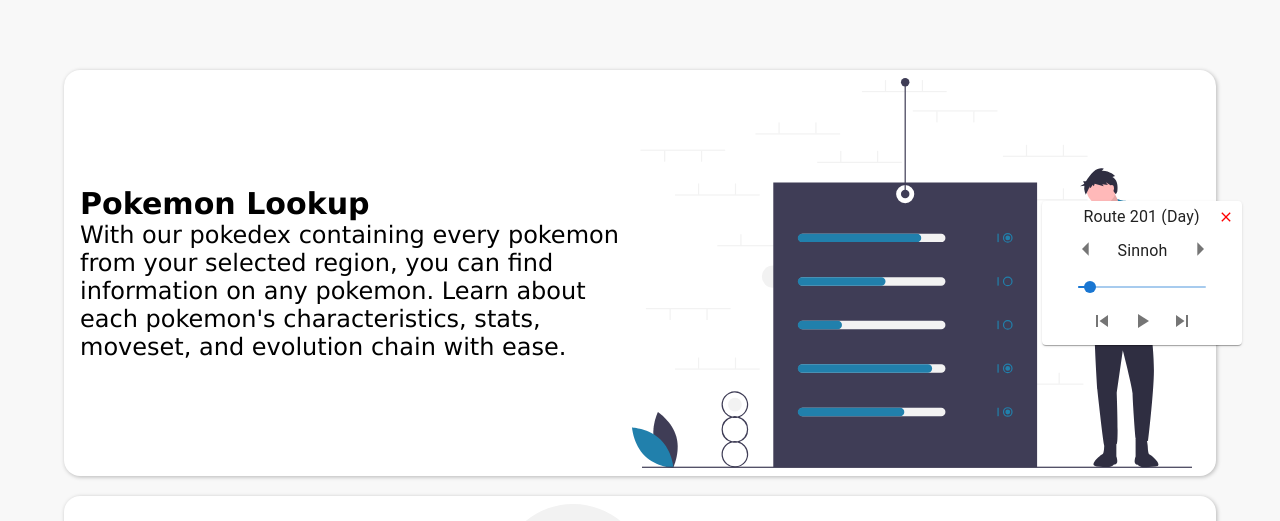
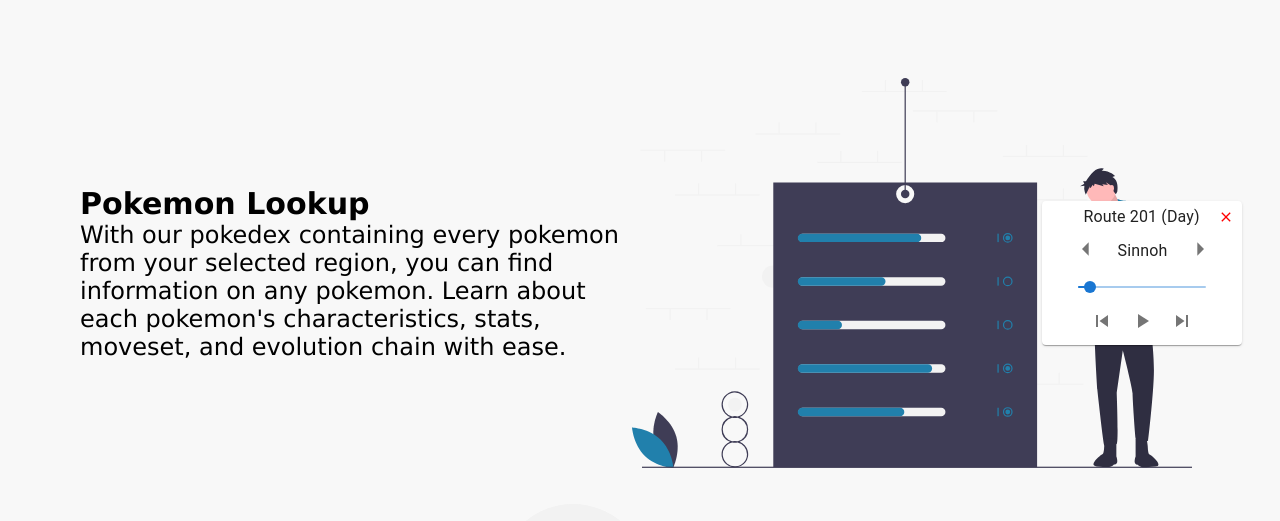
Before and after one commit to rJefferyXie/Pokepedia-React, a React (Create React App) app in the folder client/: page / in a window 1280 px wide. Shown: the part 431-952 px from the top of the page. Built offline with nearby package versions, Linux system fonts and the light colour scheme; no server answers.

Commit message:
Refactored code.

```diff
--- a/client/src/components/About/About.css
+++ b/client/src/components/About/About.css
@@ -2,9 +2,6 @@
     width: min(90%, 1160px);
     margin: 10px auto;
     padding: 8px 1rem;
-    background-color: white;
-    border-radius: 16px;
-    box-shadow: 1px 1px 4px rgb(0, 0, 0, 27%);
 }
 
 .about-info {
--- a/client/src/components/Dashboard/Dashboard.js
+++ b/client/src/components/Dashboard/Dashboard.js
@@ -3,14 +3,12 @@
 import React, { useEffect, useState } from 'react';
 import axios from "axios";
 import Pagination from '@mui/material/Pagination';
-import MenuList from '@mui/material/MenuList';
-import MenuItem from '@mui/material/MenuItem';
 
 import PokemonCard from "../PokemonCard/PokemonCard";
 
 import Loading from "../Loading/Loading";
 
-import { Button, Card } from "@mui/material";
+import { Card } from "@mui/material";
 
 const Dashboard = () => {
     const [posts, setPosts] = useState([]);
@@ -23,15 +21,8 @@
     const [topPokemon, setTopPokemon] = useState("");
     const [topType, setTopType] = useState("");
 
-    const [showFilters, setShowFilters] = useState(false);
-    const [filter, setFilter] = useState("");
-
     const handlePageChange = (event, value) => {
       setPageNumber(value);
-    }
-
-    const handleFilterChange = () => {
-
     }
 
     const getPostsToday = (date, day, month, year) => {
@@ -76,15 +67,6 @@
     <section id="Dashboard-container" className="flex-col">
       {posts.length ? null : <Loading></Loading>}
       <div id="Dashboard-left" className="flex">
-          {/* <MenuList open={true} id="Region-filter" className="flex" style={{width: "100%"}}>
-            <MenuItem style={{margin: "4px", backgroundColor: "black"}}>Kanto</MenuItem>
-            <MenuItem style={{margin: "4px"}}>Johto</MenuItem>
-            <MenuItem style={{margin: "4px"}}>Hoenn</MenuItem>
-            <MenuItem style={{margin: "4px"}}>Sinnoh</MenuItem>
-            <MenuItem style={{margin: "4px"}}>Kalos</MenuItem>
-            <MenuItem style={{margin: "4px"}}>Unova</MenuItem>
-            <MenuItem style={{margin: "4px"}}>Alola</MenuItem>
-          </MenuList> */}
         <Card id="Dashboard-intro" variant="outlined" className="flex-col">
           <h1 style={{margin: "0px 0px 0px"}}>Dashboard</h1>
           <p style={{fontSize: "initial", margin: "auto"}}>Welcome to the community dashboard! In the dashboard you can take a look at teams that other users have created.</p>
--- a/client/src/components/InspectPage/InspectPage.js
+++ b/client/src/components/InspectPage/InspectPage.js
@@ -1,6 +1,6 @@
 import "./InspectPage.css";
-import TypeColorSchemes from "../Constants/TypeColorSchemes";
-import TypeImageMap from "../Constants/TypeImageMap";
+import TypeColorSchemes from "../../constants/TypeColorSchemes";
+import TypeImageMap from "../../constants/TypeImageMap";
 
 import { faArrowLeft, faArrowRight } from "@fortawesome/free-solid-svg-icons";
 import { FontAwesomeIcon } from "@fortawesome/react-fontawesome";
@@ -30,7 +30,6 @@
 
     const [evolutionData, setEvolutionData] = useState([]);
     const [moveData, setMoveData] = useState([]);
-    // const [loadedMoves, setLoadedMoves] = useState(false);
 
     useEffect(() => {
         window.scrollTo(0, 0);
@@ -214,11 +213,7 @@
                                 if (value === 2) { return <p>{"Gender: "}<span style={{color: "#01A6EA"}} key={index}>Male</span></p> }
                                 else { return <p>{"Gender: "}<span style={{color: "#FFB1CB"}} key={index}>Female</span></p> }
                             }
-                            case "type": case "trigger": {
-                                return false;
-                            }
-                            default: {
-                                console.log(key, value);
+                            case "type": case "trigger": default: {
                                 return false;
                             }
                         }
--- a/client/src/components/MusicPlayer/MusicPlayer.js
+++ b/client/src/components/MusicPlayer/MusicPlayer.js
@@ -6,7 +6,7 @@
 import Slider from '@mui/material/Slider';
 import Tooltip from '@mui/material/Tooltip';
 
-import Soundtracks from "../Constants/Soundtracks";
+import Soundtracks from "../../constants/Soundtracks";
 
 import SkipPreviousIcon from '@mui/icons-material/SkipPrevious';
 import PlayArrowIcon from '@mui/icons-material/PlayArrow';
--- a/client/src/components/PokemonCard/PokemonCard.js
+++ b/client/src/components/PokemonCard/PokemonCard.js
@@ -1,6 +1,6 @@
 import "./PokemonCard.css";
-import TypeImageMap from "../Constants/TypeImageMap";
-import TypeColorSchemes from "../Constants/TypeColorSchemes"
+import TypeImageMap from "../../constants/TypeImageMap";
+import TypeColorSchemes from "../../constants/TypeColorSchemes"
 
 import { faSearch, faPlus, faTimes } from "@fortawesome/free-solid-svg-icons";
 import { FontAwesomeIcon } from "@fortawesome/react-fontawesome";
```
Also changed, not shown: client/src/constants/Soundtracks.js (renamed from client/src/components/Constants/Soundtracks.js), client/src/constants/StatDictionary.js (renamed from client/src/components/Constants/StatDictionary.js), client/src/constants/TypeColorSchemes.js (renamed from client/src/components/Constants/TypeColorSchemes.js), client/src/constants/TypeImageMap.js (renamed from client/src/components/Constants/TypeImageMap.js).
